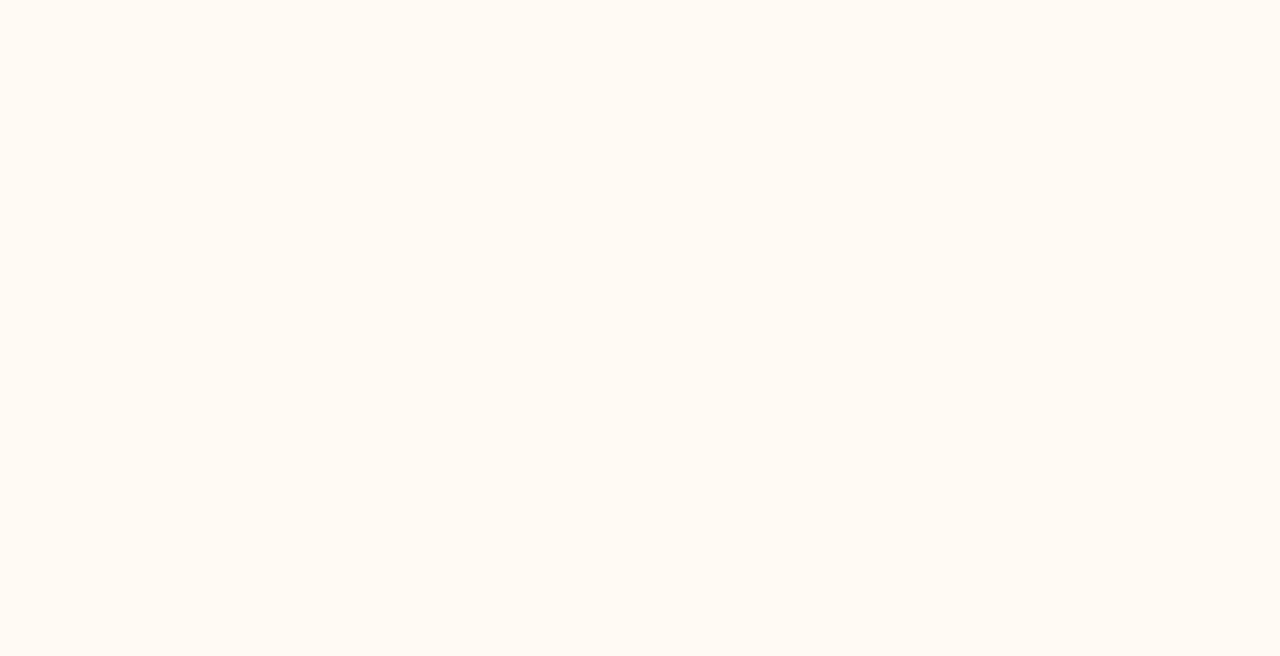
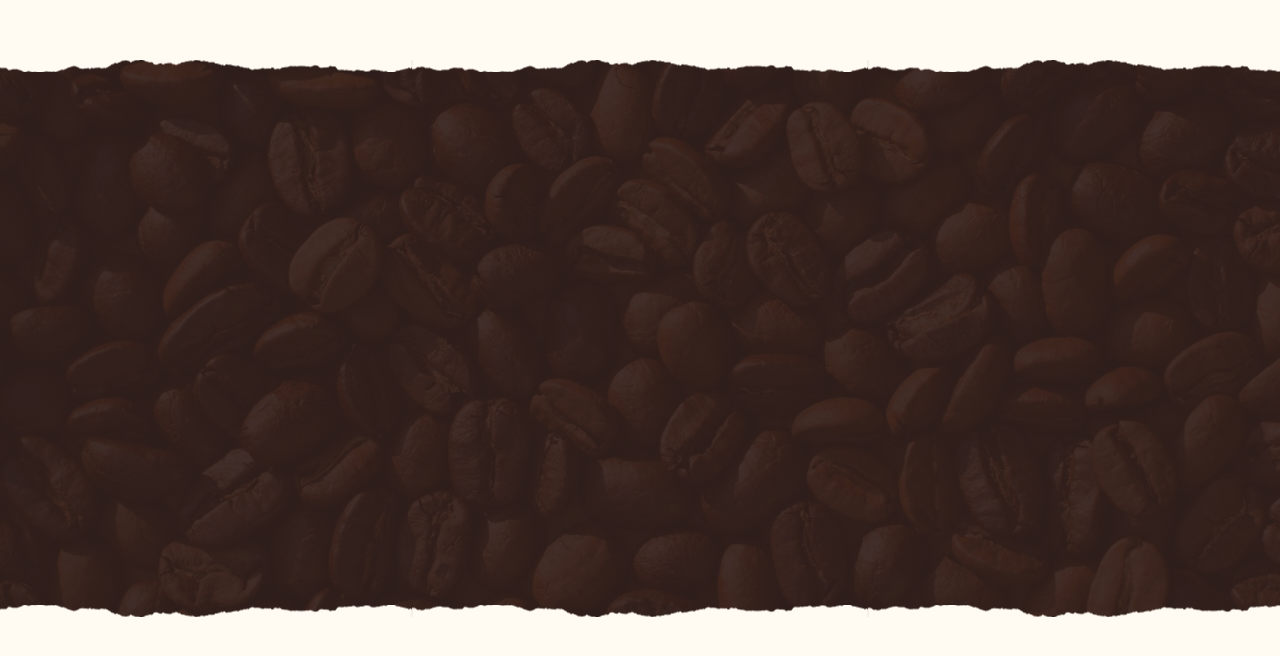
Before and after one commit to Ali-boorboor/Coffee-Craft, a Next.js app: page / in a window 1280 px wide. Shown: the part 2096-2752 px from the top of the page. Before the commit the page ends 1860 px from the top, so only its background shows below. Built offline with nearby package versions, Linux system fonts and the light colour scheme.

Commit message:
services section of index page added

```diff
--- a/src/components/templates/index/Intro.tsx
+++ b/src/components/templates/index/Intro.tsx
@@ -41,7 +41,7 @@ const Intro = () => {
                 coffee
               </h2>
               <p className="text-2xl md:text-4xl font-semibold uppercase">
-                since 1950
+                since 2004
               </p>
             </div>
           </SwiperSlide>
--- /dev/null
+++ b/src/components/templates/index/Services.tsx
@@ -0,0 +1,113 @@
+import "swiper/css";
+import "swiper/css/autoplay";
+import gsap from "gsap";
+import SectionHeader from "@/components/ui/section-header";
+import React, { useRef } from "react";
+import { Swiper, SwiperSlide } from "swiper/react";
+import { Autoplay } from "swiper/modules";
+import { useGSAP } from "@gsap/react";
+
+const LINES_DATA_ANIMATE = "services-lines";
+const SLIDES_DATA_ANIMATE = "services-slides";
+
+const Services = () => {
+  const containerRef = useRef<HTMLDivElement>(null);
+
+  useGSAP(
+    () => {
+      const gsapTimeline = gsap.timeline({
+        scrollTrigger: {
+          trigger: containerRef.current,
+          start: "top center",
+          end: 99999,
+          toggleActions: "play reverse play reverse",
+        },
+        defaults: { ease: "power4.inOut", duration: 1 },
+      });
+
+      gsapTimeline.fromTo(
+        `[data-animate='${LINES_DATA_ANIMATE}']`,
+        {
+          y: 20,
+          opacity: 0,
+        },
+        {
+          y: 0,
+          opacity: 1,
+          stagger: 0.1,
+        }
+      );
+
+      gsapTimeline.fromTo(
+        `[data-animate='${SLIDES_DATA_ANIMATE}']`,
+        { clipPath: "polygon(0% 100%,100% 100%,100% 100%,0% 100%)" },
+        { clipPath: "polygon(0% 0%,100% 0%,100% 100%,0% 100%)" },
+        "-=1"
+      );
+    },
+    { scope: containerRef, dependencies: [] }
+  );
+
+  return (
+    <section
+      className="flex flex-col justify-center items-center gap-10 md:gap-20 py-10 md:py-20 px-4 md:px-0 text-white relative paper-torn-piece-bottom paper-torn-piece-top coffee-background"
+      ref={containerRef}
+    >
+      <SectionHeader
+        title="Our Services"
+        text="Fresh & Organic Beans"
+        linesDataAnimate={LINES_DATA_ANIMATE}
+      />
+
+      <div className="container">
+        <Swiper
+          autoplay={{ delay: 3000 }}
+          modules={[Autoplay]}
+          slidesPerView={1}
+          spaceBetween={10}
+          breakpoints={{
+            768: {
+              slidesPerView: 2,
+              spaceBetween: 20,
+            },
+            1024: {
+              slidesPerView: 3,
+              spaceBetween: 30,
+            },
+          }}
+          speed={1000}
+          grabCursor
+          loop
+        >
+          <SwiperSlide className="w-96" data-animate={SLIDES_DATA_ANIMATE}>
+            <div className="flex justify-center items-center w-full aspect-video bg-primary drop-shadow-sm drop-shadow-white text-primary-foreground border-2 border-white/60 rounded-md">
+              test
+            </div>
+          </SwiperSlide>
+          <SwiperSlide className="w-96" data-animate={SLIDES_DATA_ANIMATE}>
+            <div className="flex justify-center items-center w-full aspect-video bg-primary drop-shadow-sm drop-shadow-white text-primary-foreground border-2 border-white/60 rounded-md">
+              test
+            </div>
+          </SwiperSlide>
+          <SwiperSlide className="w-96" data-animate={SLIDES_DATA_ANIMATE}>
+            <div className="flex justify-center items-center w-full aspect-video bg-primary drop-shadow-sm drop-shadow-white text-primary-foreground border-2 border-white/60 rounded-md">
+              test
+            </div>
+          </SwiperSlide>
+          <SwiperSlide className="w-96" data-animate={SLIDES_DATA_ANIMATE}>
+            <div className="flex justify-center items-center w-full aspect-video bg-primary drop-shadow-sm drop-shadow-white text-primary-foreground border-2 border-white/60 rounded-md">
+              test
+            </div>
+          </SwiperSlide>
+          <SwiperSlide className="w-96" data-animate={SLIDES_DATA_ANIMATE}>
+            <div className="flex justify-center items-center w-full aspect-video bg-primary drop-shadow-sm drop-shadow-white text-primary-foreground border-2 border-white/60 rounded-md">
+              test
+            </div>
+          </SwiperSlide>
+        </Swiper>
+      </div>
+    </section>
+  );
+};
+
+export default Services;
--- a/src/components/templates/index/animations/useAboutAnimations.ts
+++ b/src/components/templates/index/animations/useAboutAnimations.ts
@@ -1,7 +1,6 @@
 import gsap from "gsap";
 import { useRef } from "react";
 import { useGSAP } from "@gsap/react";
-import { SplitText } from "gsap/SplitText";
 
 type useAboutAnimationsProps = { linesDataAnimate: string };
 
@@ -15,17 +14,14 @@ const useAboutAnimations = ({ linesDataAnimate }: useAboutAnimationsProps) => {
         scrollTrigger: {
           trigger: containerRef.current,
           start: "top center",
+          end: 99999,
           toggleActions: "play reverse play reverse",
         },
         defaults: { ease: "power4.inOut", duration: 1 },
       });
 
-      const splitText = new SplitText(`[data-animate='${linesDataAnimate}']`, {
-        type: "lines",
-      });
-
       gsapTimeline.fromTo(
-        splitText.lines,
+        `[data-animate='${linesDataAnimate}']`,
         {
           y: 20,
           opacity: 0,
--- a/src/components/ui/header/components/Header.tsx
+++ b/src/components/ui/header/components/Header.tsx
@@ -8,7 +8,7 @@ import React from "react";
 const Header = () => {
   return (
     <header className="bg-secondary text-secondary-foreground shadow-xs shadow-secondary-foreground fixed left-0 right-0 top-0 border-b border-b-secondary-foreground z-30">
-      <div className="container m-auto flex justify-between items-center py-2 md:py-4 px-4 md:px-6">
+      <div className="container m-auto flex justify-between items-center py-2 md:py-4 px-4 md:px-0">
         <h1 className="text-lg md:text-2xl font-bold capitalize text-primary transition-all duration-300 ease-linear group">
           <a
             className="text-shadow-xs text-shadow-white relative after:absolute after:bg-primary after:-bottom-1 after:left-0 after:right-0 after:m-auto after:w-0 after:h-0.5 after:opacity-0 after:transition-all after:duration-300 after:ease-linear group-hover:after:w-full group-hover:after:opacity-100"
--- a/src/components/ui/header/components/SearchPanel.tsx
+++ b/src/components/ui/header/components/SearchPanel.tsx
@@ -27,7 +27,7 @@ const SearchPanel = () => {
 
   return (
     <div
-      className="fixed inset-0 z-50 flex flex-col justify-center items-center gap-4 px-4 text-white bg-[linear-gradient(rgba(51,33,29,0.9),rgba(51,33,29,0.9)),url('/image/coffee-background.jpg')] bg-cover bg-center"
+      className="fixed inset-0 z-50 flex flex-col justify-center items-center gap-4 px-4 text-white coffee-background"
       ref={containerRef}
     >
       <Button
--- /dev/null
+++ b/src/components/ui/section-header/components/SectionHeader.tsx
@@ -0,0 +1,33 @@
+import React from "react";
+
+type SectionHeaderProps = {
+  title: string;
+  text: string;
+  linesDataAnimate?: string;
+};
+
+const SectionHeader = ({
+  title,
+  text,
+  linesDataAnimate,
+}: SectionHeaderProps) => {
+  return (
+    <div className="text-center">
+      <h3
+        className="capitalize text-2xl md:text-4xl font-semibold text-primary text-shadow-xs text-shadow-white transform-gpu will-change-transform"
+        data-animate={linesDataAnimate}
+      >
+        {title}
+      </h3>
+
+      <p
+        className="text-3xl md:text-5xl font-bold capitalize transform-gpu will-change-transform"
+        data-animate={linesDataAnimate}
+      >
+        {text}
+      </p>
+    </div>
+  );
+};
+
+export default SectionHeader;
--- /dev/null
+++ b/src/components/ui/section-header/index.ts
@@ -0,0 +1,3 @@
+import SectionHeader from "@/components/ui/section-header/components/SectionHeader";
+
+export default SectionHeader;
--- a/src/pages/_app.tsx
+++ b/src/pages/_app.tsx
@@ -1,11 +1,10 @@
 import "@/styles/globals.css";
 import gsap from "gsap";
-import SplitText from "gsap/SplitText";
 import ScrollTrigger from "gsap/ScrollTrigger";
 import Header from "@/components/ui/header/components/Header";
 import type { AppProps } from "next/app";
 
-gsap.registerPlugin(SplitText, ScrollTrigger);
+gsap.registerPlugin(ScrollTrigger);
 
 export default function App({ Component, pageProps }: AppProps) {
   return (
--- a/src/pages/index.tsx
+++ b/src/pages/index.tsx
@@ -1,5 +1,6 @@
 import Intro from "@/components/templates/index/Intro";
 import About from "@/components/templates/index/About";
+import Services from "@/components/templates/index/Services";
 import React from "react";
 
 const Index = () => {
@@ -8,6 +9,10 @@ const Index = () => {
       <Intro />
 
       <About />
+
+      <Services />
+
+      <div className="h-svh"></div>
     </main>
   );
 };
--- a/src/styles/globals.css
+++ b/src/styles/globals.css
@@ -29,6 +29,13 @@
 }
 
 @layer utilities {
+  .coffee-background {
+    background: linear-gradient(rgba(51, 33, 29, 0.9), rgba(51, 33, 29, 0.9)),
+      url("/image/coffee-background.jpg") center no-repeat;
+
+    background-size: cover;
+  }
+
   .paper-torn-piece-bottom::after {
     @apply absolute left-0 bottom-0 w-full h-3 z-1;
     background: url("/image/paper-torn-piece-bottom.png") center repeat-x;
```
Also changed, not shown: src/components/templates/index/About.tsx (+7 -14 lines), 1 other file (tests, documents, lock files or other folders).
